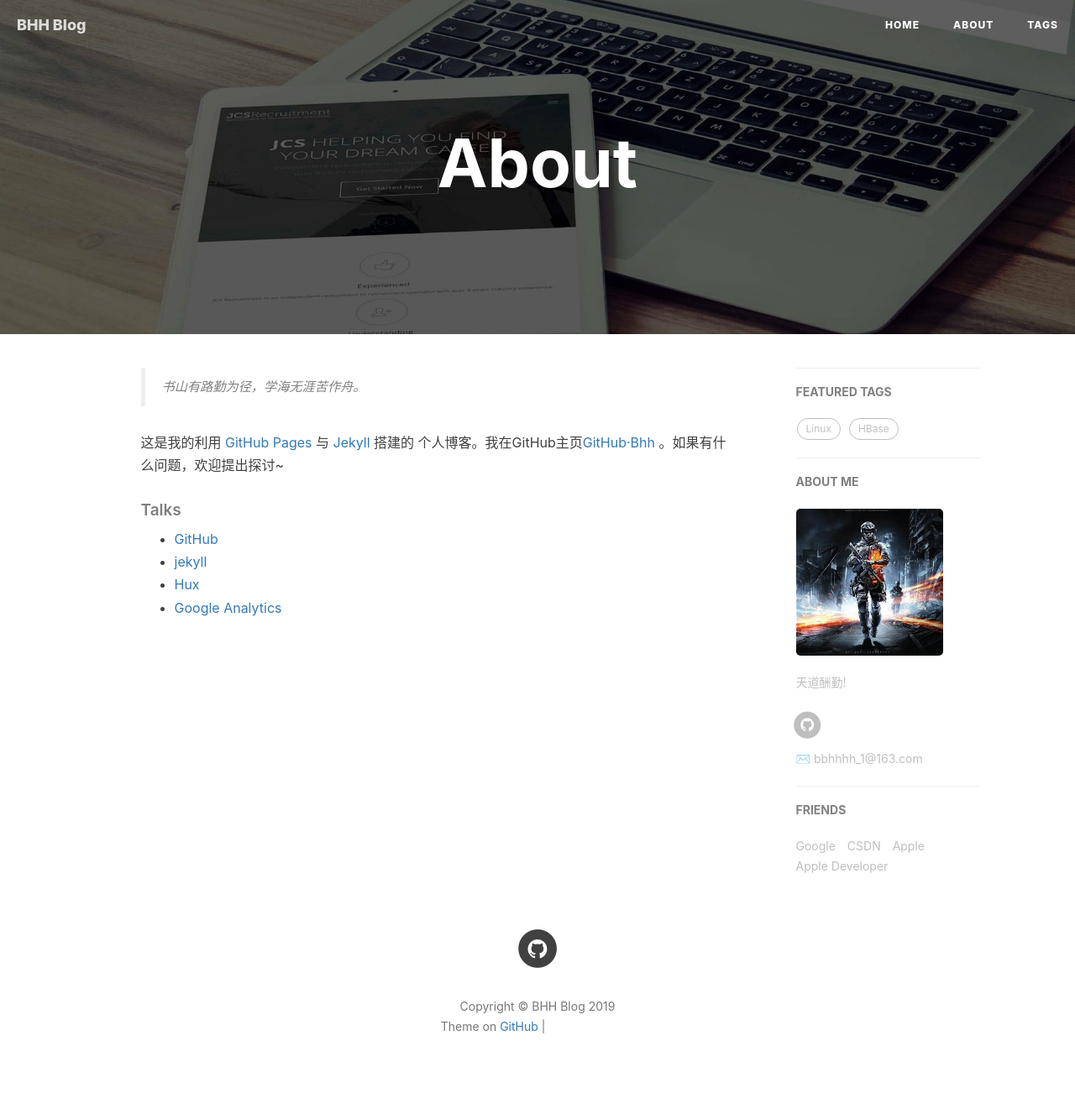
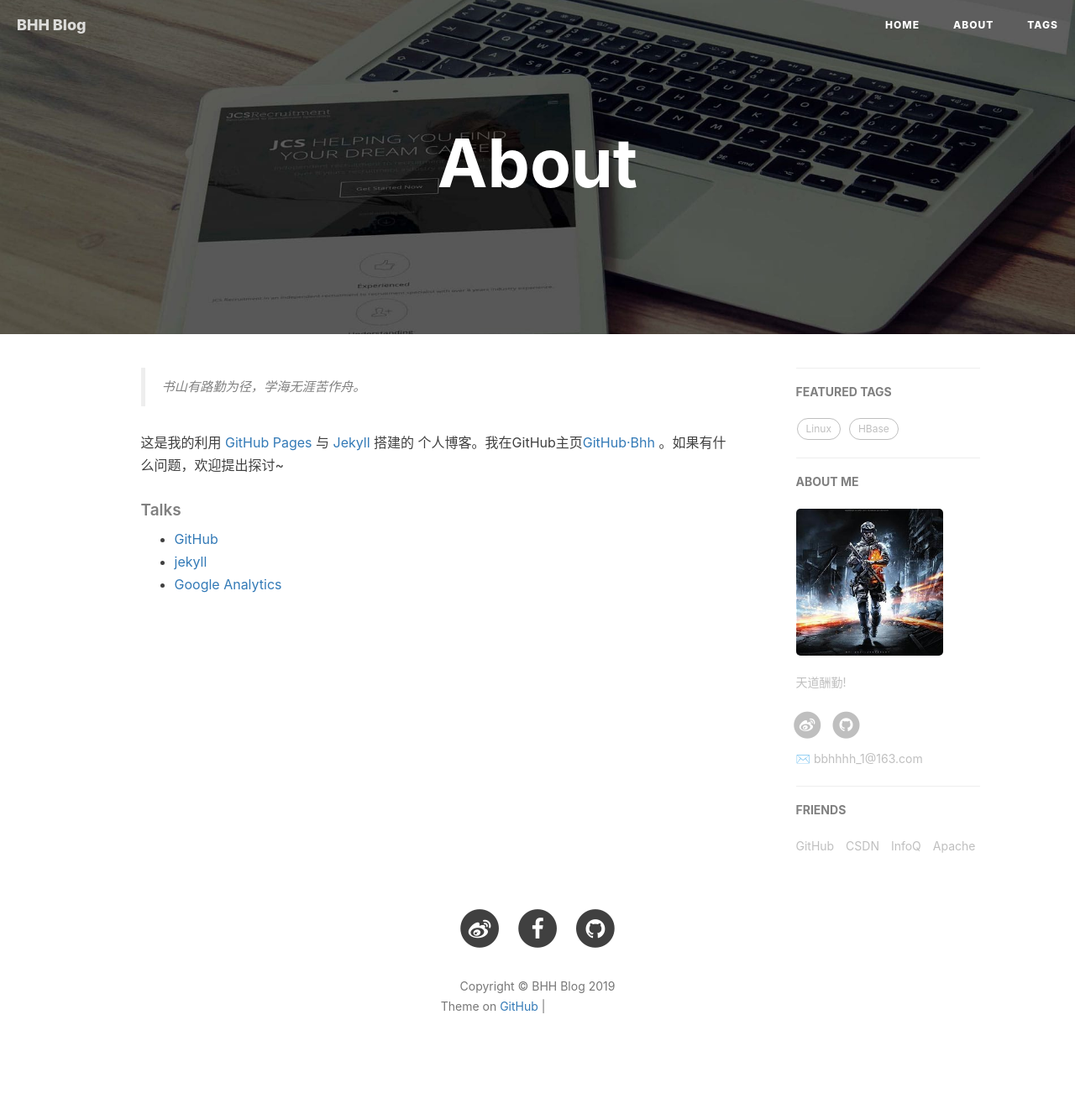
Before and after one commit to bbhhhh/bbhhhh.github.io, a Jekyll site: the page built from about.html, in a window 1280 px wide. Shown: the whole page at 84% size. Built offline with Jekyll 4.4.1, drawn with Linux system fonts in a browser that asks for light colours; nearby versions of some CDN libraries; comment, search, counter and statistics services are not loaded; after the commit the page ends 1303 px from its top, so only the background shows below that; grey boxes are pictures that could not be loaded.

Commit message:
update footer

```diff
--- a/_config.yml
+++ b/_config.yml
@@ -18,9 +18,10 @@
 
 # SNS settings
 RSS: false
-# weibo_username:     bbhhhh
+weibo_username:     bhh1
 github_username:    bbhhhh
 #twitter_username:   bbhhhh
+csdn_username:  bhh
 
 
 
@@ -96,16 +97,16 @@
 # Friends
 friends: [
     {
-        title: "Google",
-        href: "https://google.com"
+        title: "GitHub",
+        href: "https://github.com"
     },{
         title: "CSDN",
         href: "https://www.csdn.net"
     },{
-        title: "Apple",
-        href: "https://apple.com"
+        title: "InfoQ",
+        href: "https://www.infoq.cn/"
     },{
-        title: "Apple Developer",
-        href: "https://developer.apple.com/"
+        title: "Apache",
+        href: "https://www.apache.org/"
     }
 ]
--- a/_includes/footer.html
+++ b/_includes/footer.html
@@ -57,7 +57,16 @@
                         </a>
                     </li>
                     {% endif %}
-
+                    {% if site.csdn_username %}
+                    <li>
+                        <a target="_blank" href="https://blog.csdn.net/{{ site.csdn_username }}">
+                            <span class="fa-stack fa-lg">
+                                <i class="fa fa-circle fa-stack-2x"></i>
+                                <i class="fa fa-facebook fa-stack-1x fa-inverse"></i>
+                            </span>
+                        </a>
+                    </li>
+                    {% endif %}
 
                     {% if site.facebook_username %}
                     <li>
--- a/about.html
+++ b/about.html
@@ -30,7 +30,6 @@
     <ul>
         <li><a href="https://github.com">GitHub</a></li>
         <li><a href="http://jekyll.com.cn/">jekyll</a></li>
-        <li><a href="http://huangxuan.me/">Hux</a></li>
         <li><a href="https://analytics.google.com/analytics">Google Analytics</a></li>
     </ul>
 </div>
```
